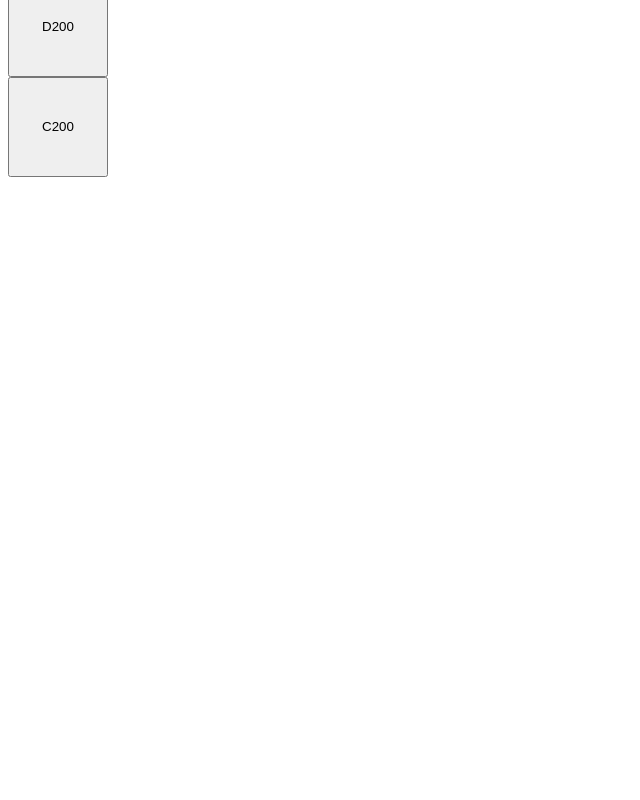
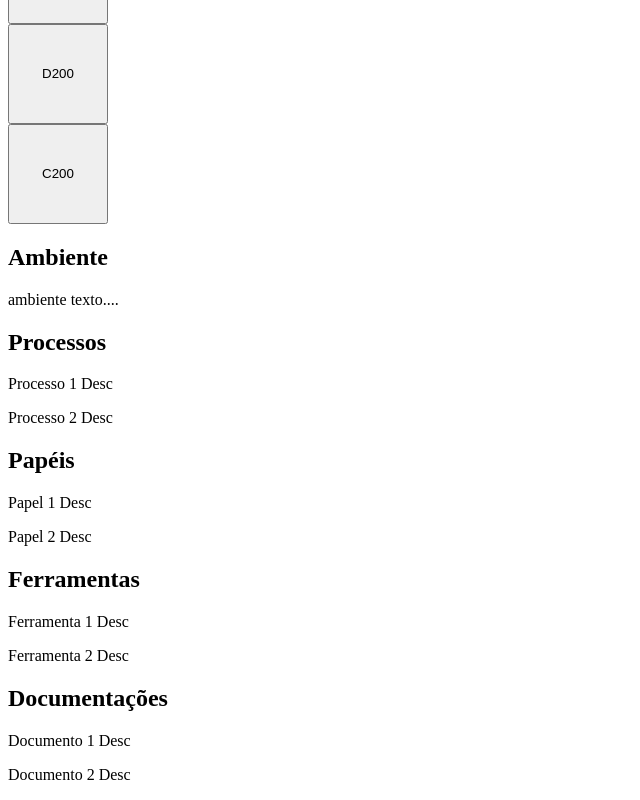
Before and after one commit to MartinsLeonardo/CrystalClear, an Angular app: page / in a window 1280 px wide. Shown: the part 1903-2703 px from the top of the page, without its empty margins (0-640 px from the left). Before the commit the page ends 2088 px from the top, so only its background shows below. Built offline with nearby package versions, Linux system fonts and the light colour scheme; some icons are missing.

Commit message:
Estrutura Textos

```diff
--- a/src/app/app.component.html
+++ b/src/app/app.component.html
@@ -5,9 +5,64 @@
   </h1>
 </div>
 
+<!-- Sessão Família Crystal -->
+<h2>
+  Família
+</h2>
 <div *ngFor="let crystal of crystals">
   <button>
     {{crystal.name}}
   </button>
 </div>
+
+<!-- Sessão Ambiente -->
+<h2>
+  Ambiente
+</h2>
+{{ambiente}}
+
+<!-- Sessão Processos -->
+<h2>
+  Processos
+</h2>
+<div *ngFor="let processo of processos">
+  <p>
+    {{processo.type}}
+    {{processo.describe}}
+  </p>
+</div>
+
+<!-- Sessão Papéis -->
+<h2>
+  Papéis
+</h2>
+<div *ngFor="let papel of papeis">
+  <p>
+    {{papel.type}}
+    {{papel.describe}}
+  </p>
+</div>
+
+<!-- Sessão Ferramentas -->
+<h2>
+  Ferramentas
+</h2>
+<div *ngFor="let ferramenta of ferramentas">
+  <p>
+    {{ferramenta.type}}
+    {{ferramenta.describe}}
+  </p>
+</div>
+
+<!-- Sessão Documentações -->
+<h2>
+  Documentações
+</h2>
+<div *ngFor="let documento of documentos">
+  <p>
+    {{documento.type}}
+    {{documento.describe}}
+  </p>
+</div>
+
 <i class="fas fa-user"></i>
--- a/src/app/app.component.ts
+++ b/src/app/app.component.ts
@@ -1,5 +1,9 @@
 import { Component } from '@angular/core';
 import { Crystal } from './crystal.model';
+import { Papel } from './papel.model';
+import { Ferramenta } from './ferramenta.model';
+import { Processo } from './processo.model';
+import { Documento } from './documento.model';
 
 @Component({
   selector: 'app-root',
@@ -7,6 +11,8 @@ import { Crystal } from './crystal.model';
   styleUrls: ['./app.component.css']
 })
 export class AppComponent {
+
+  ambiente = 'ambiente texto....';
 
   crystals = [
     new Crystal('Clear','L6','Life (L)'),
@@ -29,5 +35,26 @@ export class AppComponent {
     new Crystal('Maroon','E200','Essential Money (E)'),
     new Crystal('Maroon','D200','Discretionary Money (D)'),
     new Crystal('Maroon','C200','Comfort (C)')
-  ];
+  ]
+
+  papeis = [
+    new Papel('Papel 1','Desc'),
+    new Papel('Papel 2','Desc')
+  ]
+
+  documentos = [
+    new Documento('Documento 1','Desc'),
+    new Documento('Documento 2','Desc')
+  ]
+
+  processos = [
+    new Processo('Processo 1','Desc'),
+    new Processo('Processo 2','Desc')
+  ]
+
+  ferramentas = [
+    new Ferramenta('Ferramenta 1','Desc'),
+    new Ferramenta('Ferramenta 2','Desc')
+  ]
+  ;
 }
--- /dev/null
+++ b/src/app/documento.model.ts
@@ -0,0 +1,9 @@
+export class Documento{
+    type: string;
+    describe: string;
+
+    constructor(type: string, describe: string) {
+        this.type = type;
+        this.describe = describe;
+    }
+  }
--- /dev/null
+++ b/src/app/ferramenta.model.ts
@@ -0,0 +1,9 @@
+export class Ferramenta {
+    type: string;
+    describe: string;
+
+    constructor(type: string, describe: string) {
+        this.type = type;
+        this.describe = describe;
+    }
+  }
--- /dev/null
+++ b/src/app/papel.model.ts
@@ -0,0 +1,9 @@
+export class Papel {
+    type: string;
+    describe: string;
+
+    constructor(type: string, describe: string) {
+        this.type = type;
+        this.describe = describe;
+    }
+  }
--- /dev/null
+++ b/src/app/processo.model.ts
@@ -0,0 +1,9 @@
+export class Processo{
+    type: string;
+    describe: string;
+
+    constructor(type: string, describe: string) {
+        this.type = type;
+        this.describe = describe;
+    }
+  }
```
